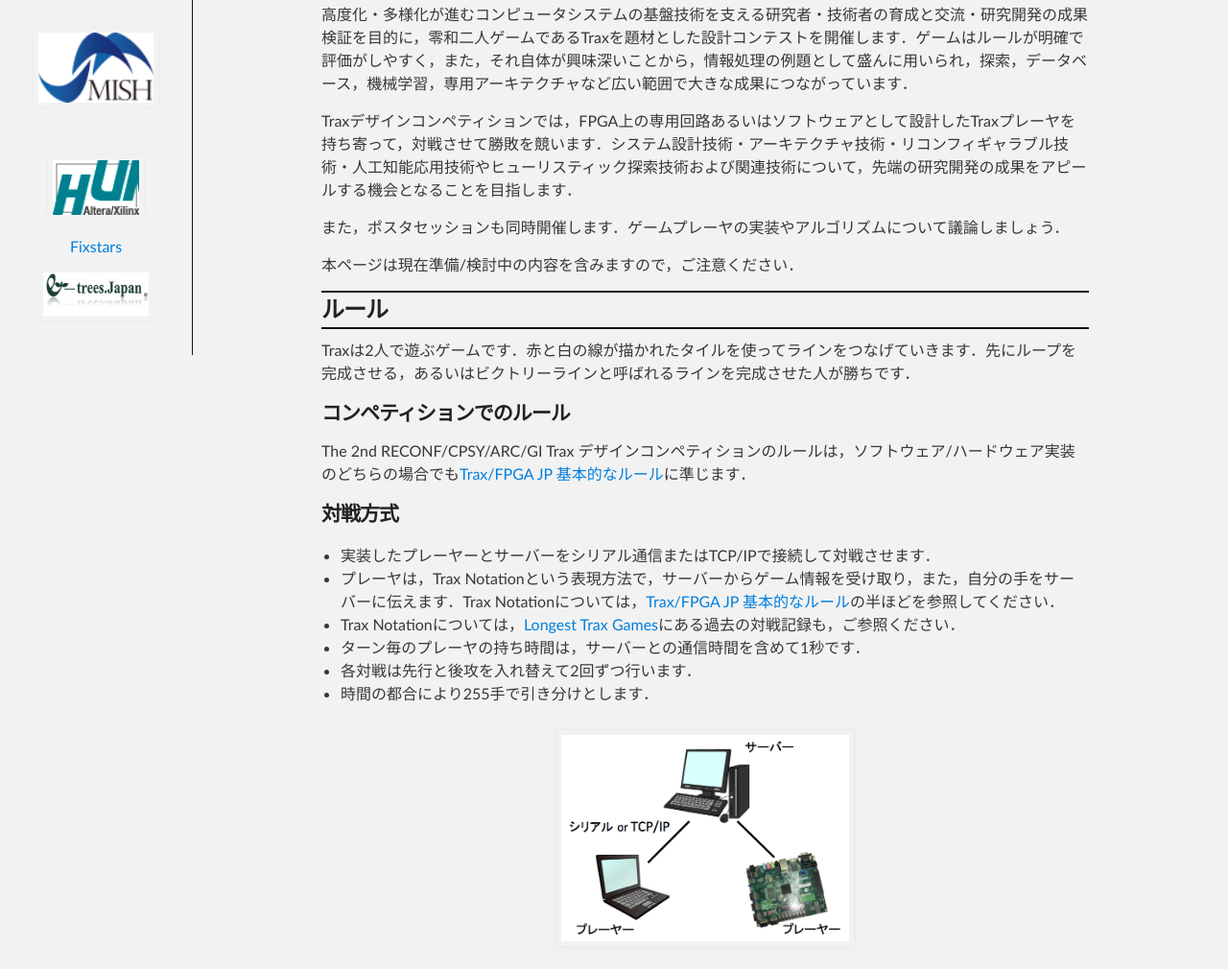
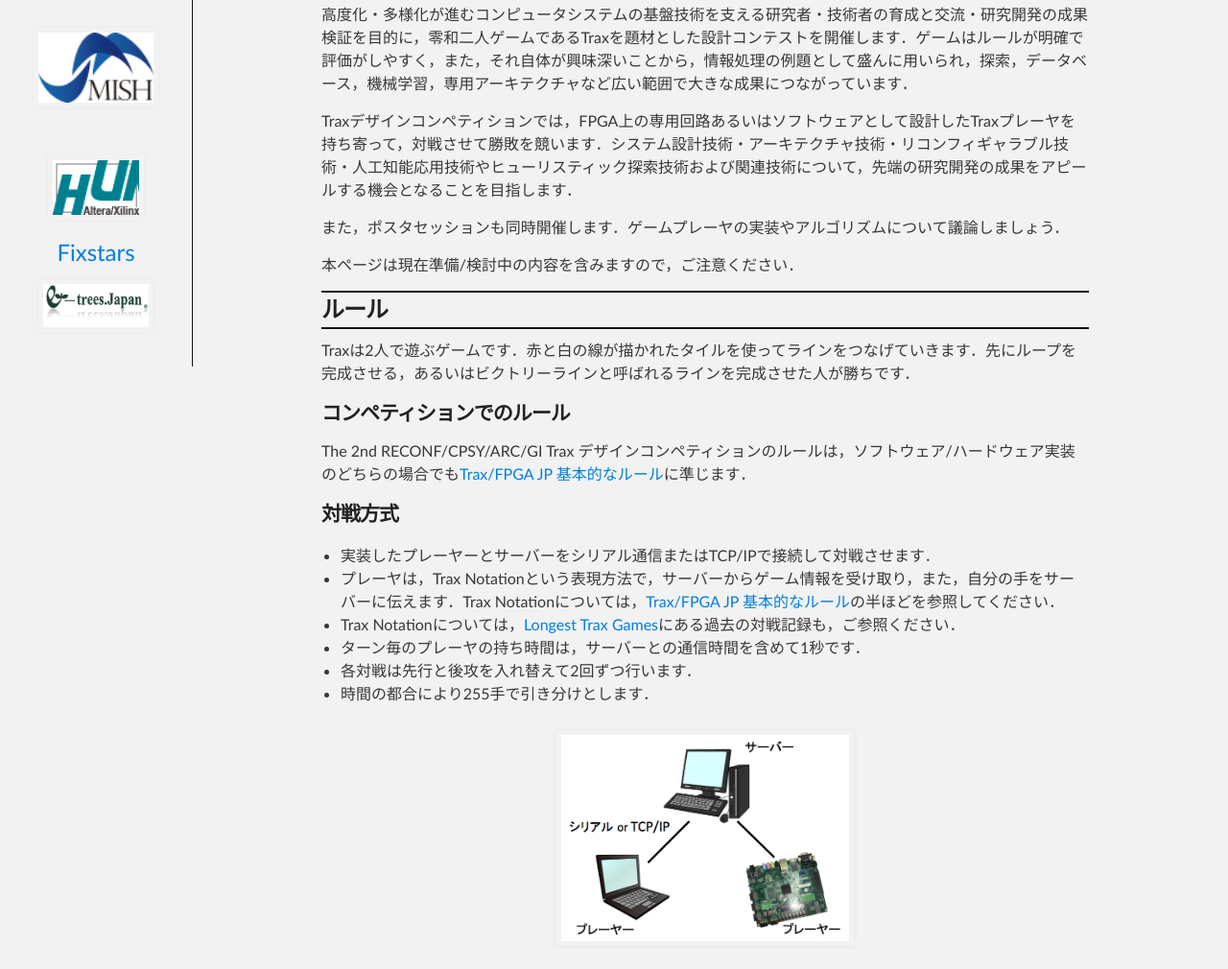
Before and after one commit to trax-fit2016/contest, a plain HTML site: page index.html in a window 1280 px wide. Shown: the part 791-1801 px from the top of the page at 96% size. Drawn offline with Linux system fonts and the light colour scheme.

```diff
--- a/index.html
+++ b/index.html
@@ -53,7 +53,7 @@
           <br>
 	  <a href="http://www.hdl.co.jp/FIT2016"><img style="border-style:none;" alt="http://www.hdl.co.jp/FIT2016" src="images/hum03.gif" width="90"></a>
 	  <br>
-	  <a href="https://www.fixstars.com/ja/"><!--<img style="border-style:none;" alt="http://e-trees.jp" src="images/etrees.jpg" width="110">-->Fixstars</a>
+	  <a href="https://www.fixstars.com/ja/"><!--<img style="border-style:none;" alt="http://e-trees.jp" src="images/etrees.jpg" width="110">--><font size="+2">Fixstars</font></a>
 	  <br>
 	  <a href="http://e-trees.jp"><img style="border-style:none;" alt="http://e-trees.jp" src="images/etrees.jpg" width="110"></a>
 
```
